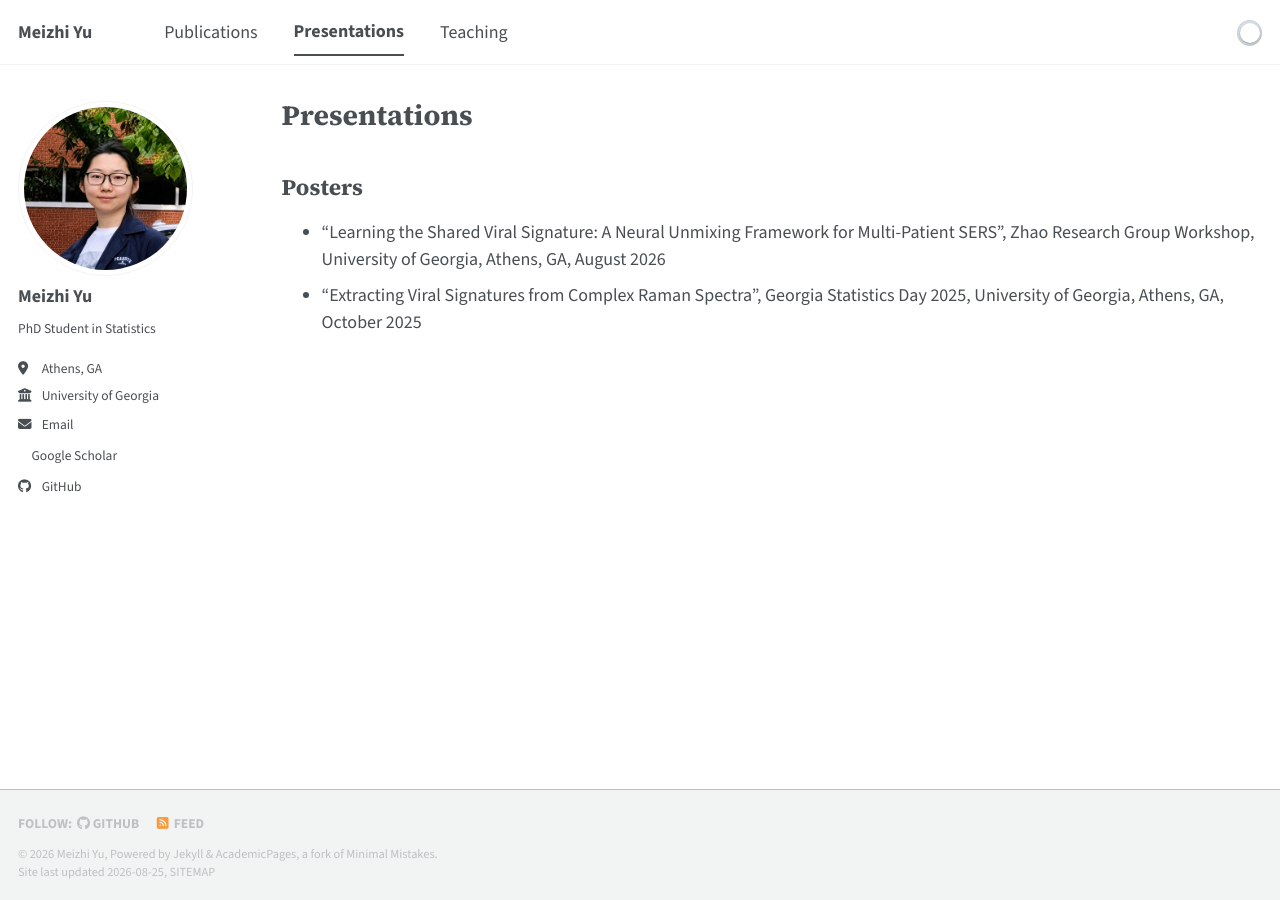
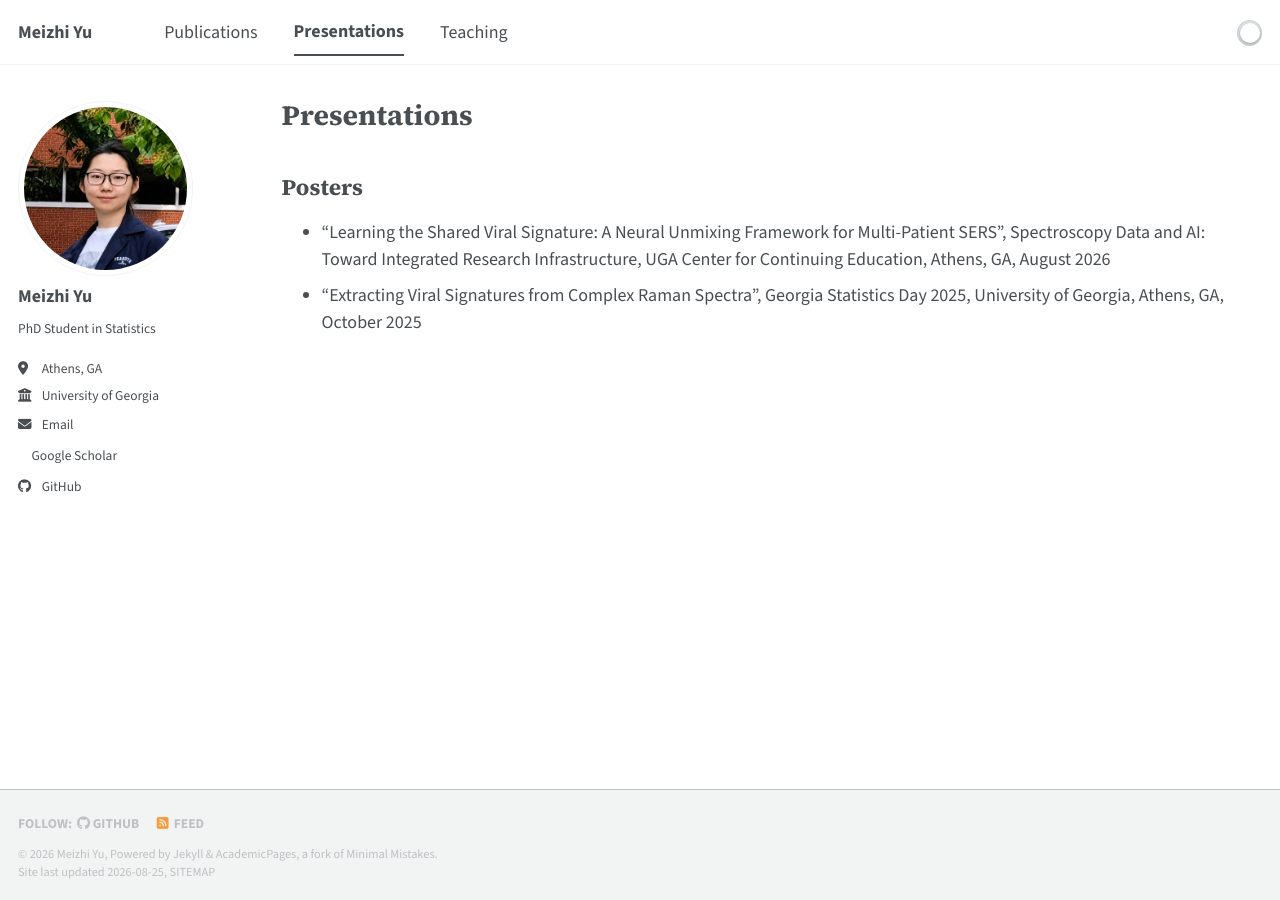
Before and after one commit to mzyu-2026/mzyu-2026.github.io, a Jekyll site: the page built from _pages/talks.md, in a window 1280 px wide. Built offline with Jekyll 4.4.1, drawn with Linux system fonts in a browser that asks for light colours; a style sheet for code colours, icons or effects is not loaded.

Commit message:
Presentations: use official workshop name and venue
Co-Authored-By: Claude Fable 5 <noreply@anthropic.com>

```diff
--- a/_pages/talks.md
+++ b/_pages/talks.md
@@ -7,5 +7,5 @@ author_profile: true
 
 ## Posters
 
-* "Learning the Shared Viral Signature: A Neural Unmixing Framework for Multi-Patient SERS", Zhao Research Group Workshop, University of Georgia, Athens, GA, August 2026
+* "Learning the Shared Viral Signature: A Neural Unmixing Framework for Multi-Patient SERS", Spectroscopy Data and AI: Toward Integrated Research Infrastructure, UGA Center for Continuing Education, Athens, GA, August 2026
 * "Extracting Viral Signatures from Complex Raman Spectra", Georgia Statistics Day 2025, University of Georgia, Athens, GA, October 2025
```
